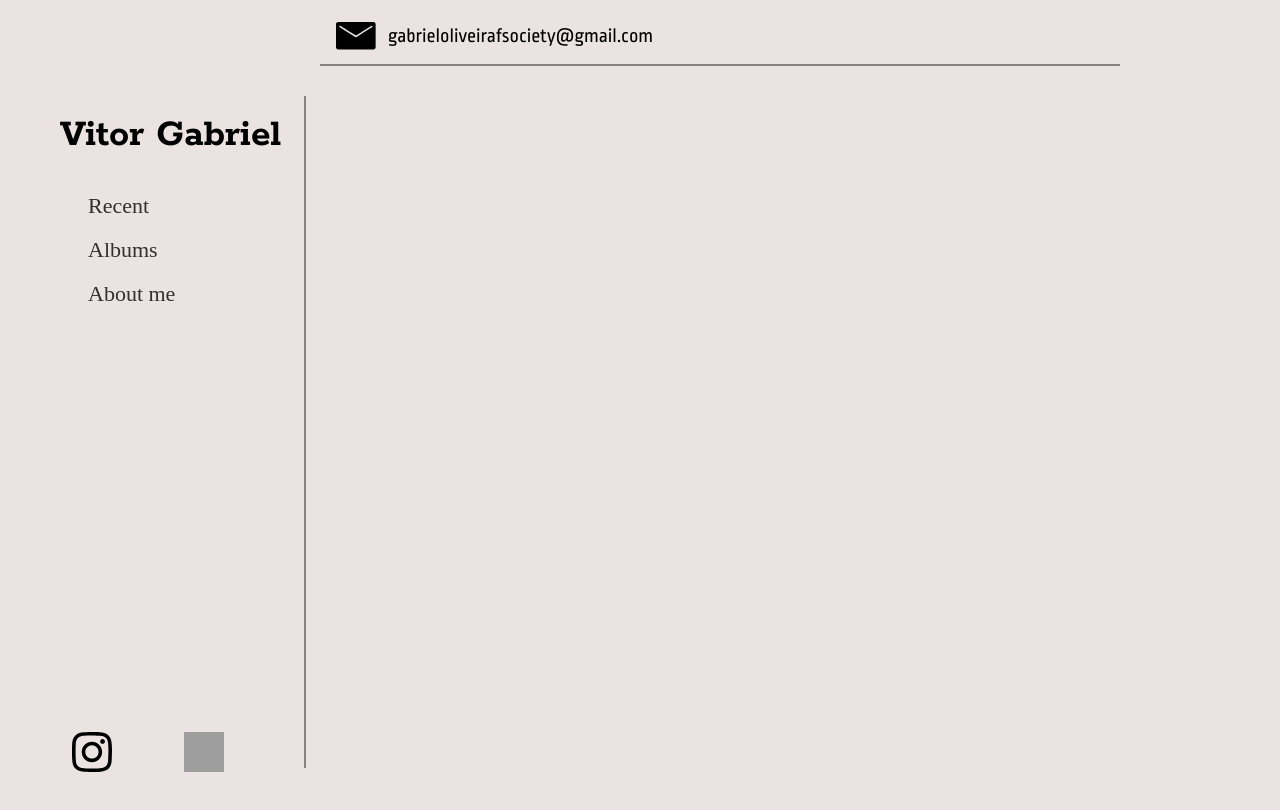
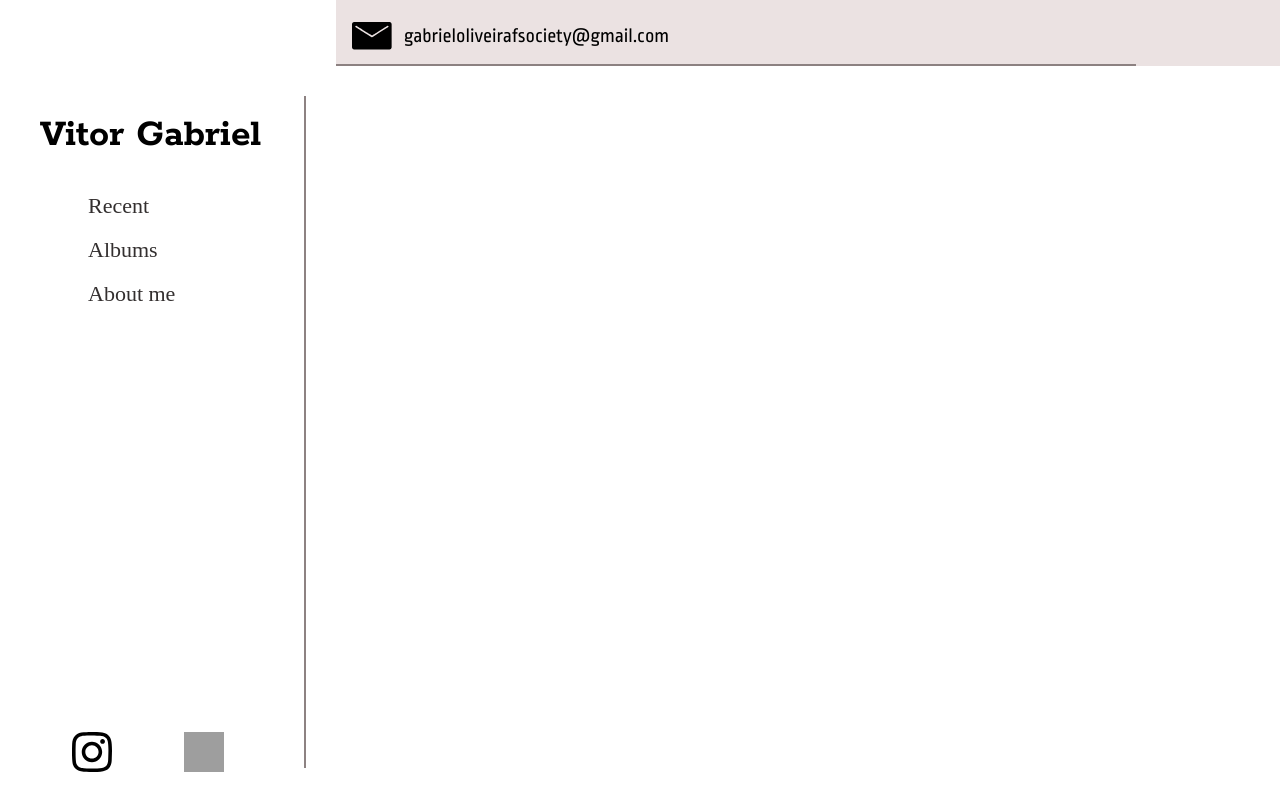
Before and after one commit to vitorpythonico/portfolio-fotografo, a React (Vite) app in the folder react/: page / in a window 1280 px wide. Shown: the top 810 px of the page. Built offline with nearby package versions, Linux system fonts and the light colour scheme; grey boxes are pictures that could not be loaded; a web font is replaced by a local one.

Commit message:
fix: bugs with position:relative and reset display:grid

```diff
--- a/react/src/components/Aside/styles.css
+++ b/react/src/components/Aside/index.css
@@ -1,5 +1,5 @@
 .aside {
-	width: 100%;
+	grid-area: aside;
 	position: fixed;
 	top: 7em;
 }
@@ -7,7 +7,7 @@
 h1 {
 	font-family: var(--personalName_font);
 	font-size: var(--personalName-text_size);
-	margin: 0 0em 0 1.5em;
+	margin: 0 0em 0 1em;
 }
 
 .aside-items > ul {
--- a/react/src/components/Aside/index.jsx
+++ b/react/src/components/Aside/index.jsx
@@ -1,9 +1,8 @@
-import './styles.css'
+import './index.css'
 import instagramIcon from '../../assets/icon-instagram.svg'
 import whatsappIcon from '../../assets/icon-whatsapp.svg'
 
 function Aside() {
-
 	const showAlbums = (e) => {
 		e.target.nextElementSibling.classList.toggle('hidden')
 	}
--- a/react/src/components/EmailBar/index.css
+++ b/react/src/components/EmailBar/index.css
@@ -1,8 +1,8 @@
 .email-bar {
 	position: fixed;
-	left: 20em;
+	left: 21em;
 	width: 100%;
-
+	background: #EBE2E2
 }
 
 .email-bar > .content {
--- a/react/src/styles.css
+++ b/react/src/styles.css
@@ -32,11 +32,17 @@
 
 body {
 	width: 100%;
-	height: 200vh;
 }
 
 #root {
 	background: var(--bg_color);
+
+	display: grid;
+	grid-template-columns: 1fr 4fr;
+	grid-template-rows: 1fr 14fr;
+	grid-template-areas:
+		".     header"
+		"aside	main";
 
 	width: 100%;
 	height: 100%;
```
